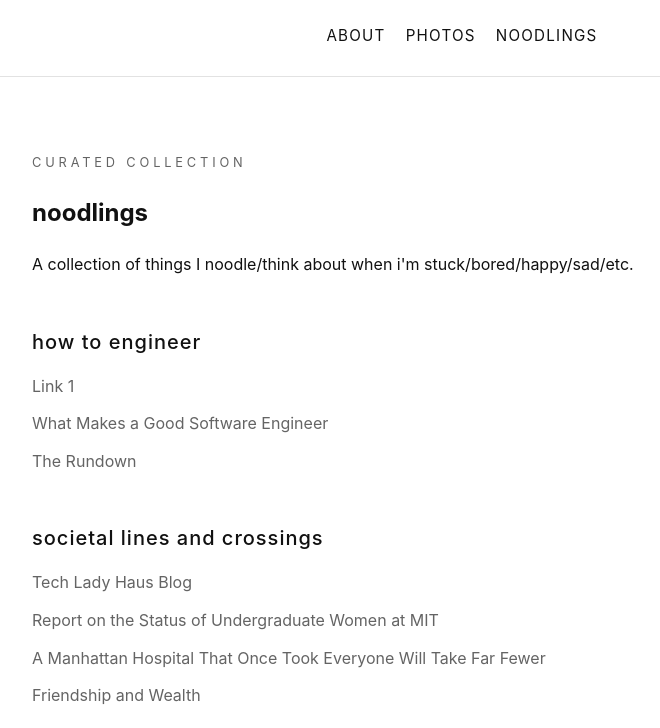
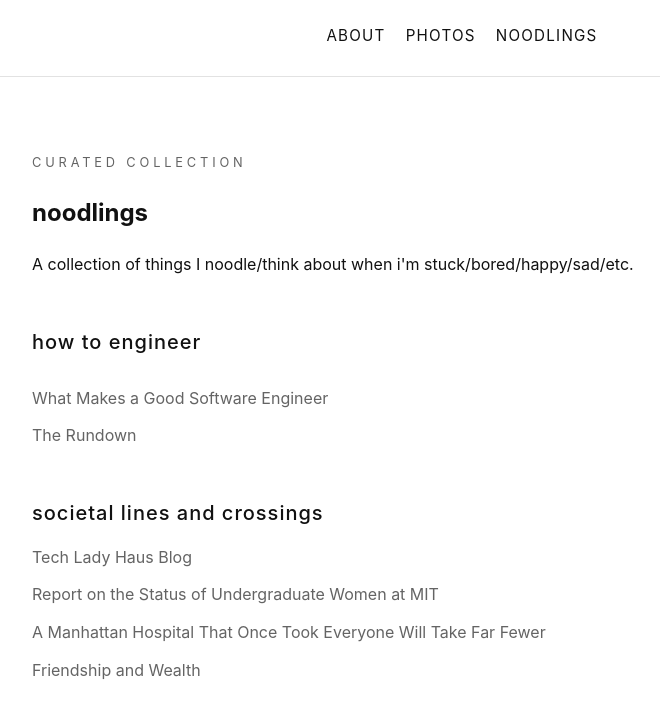
Before and after one commit to elainejiangg/elainejiangg.github.io, a plain HTML site: page noodlings.html in a window 1280 px wide. Shown: the top 728 px of the page, without its empty margins (178-838 px from the left). Drawn offline with Linux system fonts and the light colour scheme.

Commit message:
Rouge Link 1

```diff
--- a/noodlings.html
+++ b/noodlings.html
@@ -33,12 +33,7 @@
             <h2 class="noodlings-category__title">how to engineer</h2>
             <ul class="noodlings-list">
               <li>
-                <a
-                  href="https://www.linkedin.com/posts/yann-lecun_there-is-a-difference-between-research-and-activity-7356606929554567169-_iT2?utm_source=share&utm_medium=member_desktop&rcm=ACoAADV0cngBwXhLd88d0J8iEyoZ9p66599jK6I"
-                  target="_blank"
-                  rel="noopener noreferrer"
-                  >Link 1</a
-                >
+
               </li>
               <li>
                 <a
```
